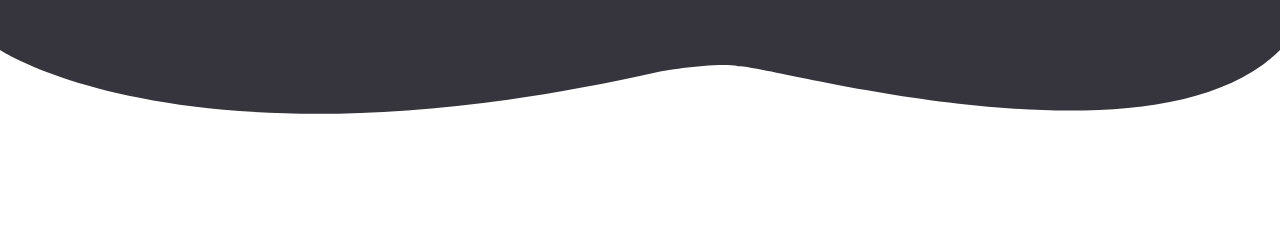
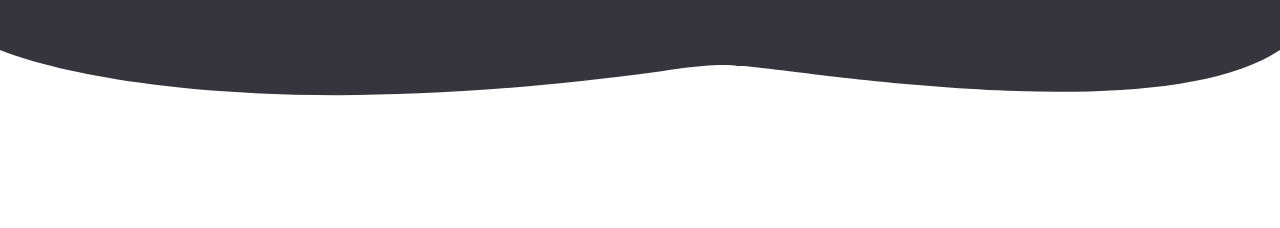
Before and after one commit to 4ndrs/portfolio-projekt, a Next.js app: page /projects in a window 1280 px wide. Shown: the part 257-485 px from the top of the page. Built offline with nearby package versions, Linux system fonts and the light colour scheme.

Commit message:
Add OceanWaveSVG modifications

```diff
--- a/components/OceanWaveSVG.tsx
+++ b/components/OceanWaveSVG.tsx
@@ -1,6 +1,6 @@
 const OceanWaveSVG = (props: React.SVGProps<SVGSVGElement>) => (
-  <svg fill="blue" viewBox="0 0 300 30" {...props}>
-    <path d="M0 0 C0 0 45 30 155 5 C155 5 168 2.8 173 3.8 C178 3 270 30 300 0" />
+  <svg fill="blue" viewBox="0 0 300 20" {...props}>
+    <path d="M0 0 C0 0 45 20 155 5 C155 5 168 2.8 173 3.8 C178 3 270 20 300 0" />
   </svg>
 );
 
```
